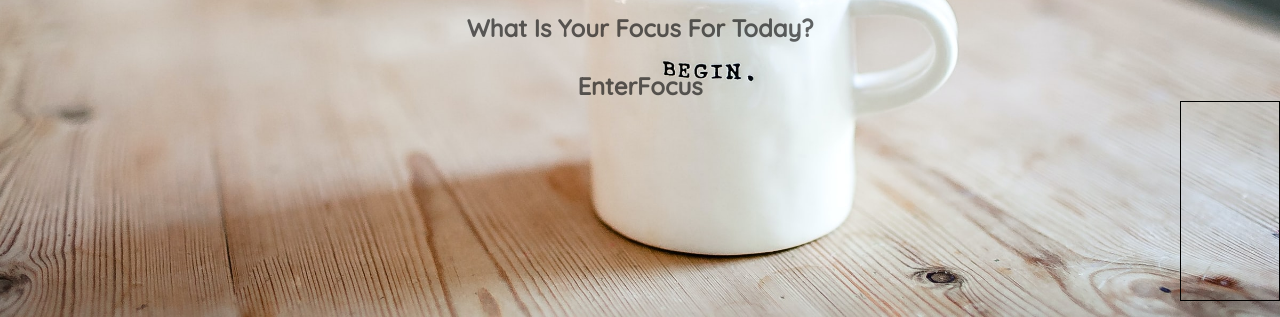
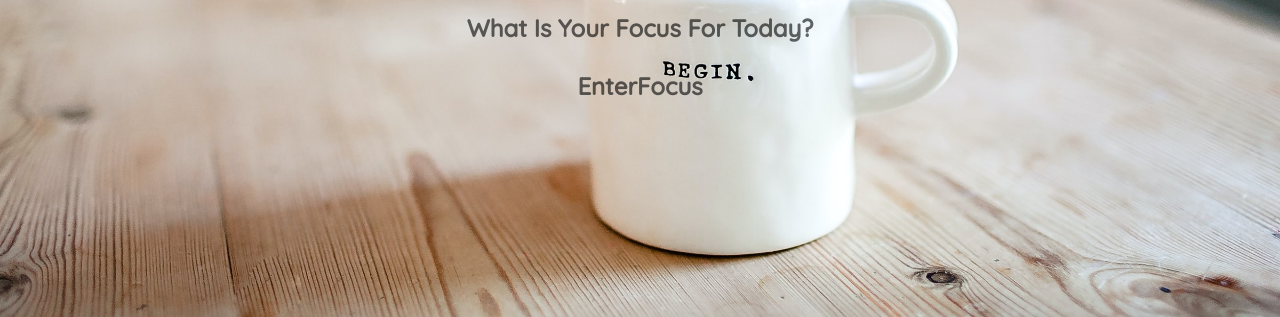
Before and after one commit to kevinyohe/kevinyohe.github.io, a plain HTML site: page index.html in a window 1280 px wide. Shown: the part 499-816 px from the top of the page. Drawn offline with Linux system fonts and the light colour scheme; no server answers.

Commit message:
remove border

```diff
--- a/css/style.css
+++ b/css/style.css
@@ -23,7 +23,6 @@ body {
         color: lightblue;
         width: 100px;
         height: 200px;
-        border: solid 1px #000;
         position: relative;
         right: 0;
         bottom: 0;
```
